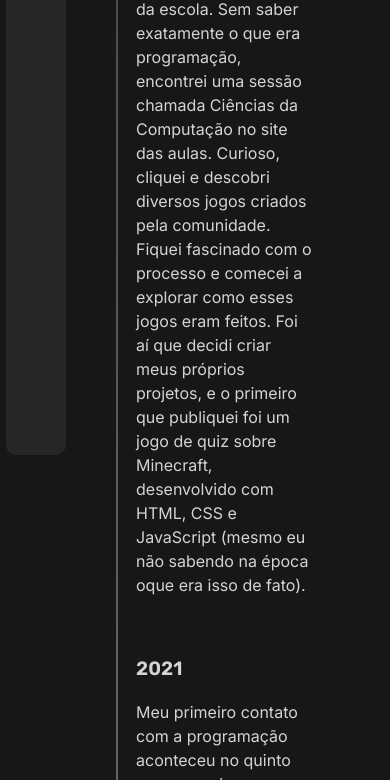
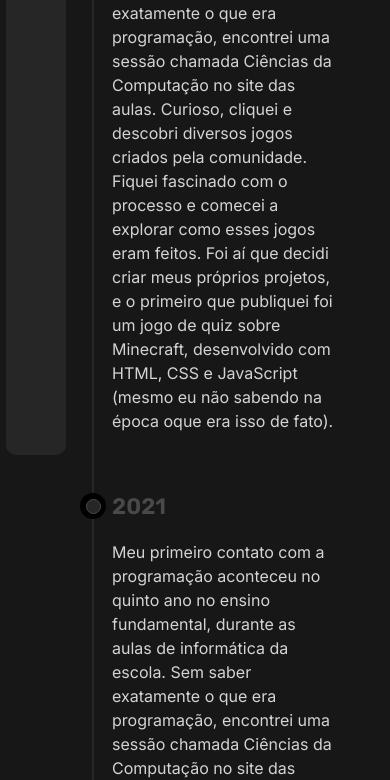
Before and after one commit to Pegasis12/portfolio-2025, a plain HTML site: page timeline.html in a window 390 px wide. Shown: the part 383-1163 px from the top of the page. Drawn offline with Linux system fonts and the light colour scheme.

Commit message:
timeline

```diff
--- a/css/home/timeline.css
+++ b/css/home/timeline.css
@@ -21,9 +21,9 @@
 
 .timeline-linha::before {
   content: "";
-  left: -20px;
+  left: -30px;
   width: 2px;
-  background: linear-gradient(180deg, var(--cor-s2), var(--cor-s1));
+  background: var(--cor-p2);
   height: 100%;
   position: absolute;
 }
@@ -34,10 +34,59 @@
 
 .timeline-anos h2 {
   margin-bottom: 20px;
+  position: relative;
+}
+
+.timeline-anos h2::before{
+  content: "";
+  display: inline-block;
+  width: 40px;
+  height: 40px;
+  border-radius: 50%;
+  background: #000000;
+  position: absolute;
+  left: -50px;
+}
+
+.timeline-anos h2::after{
+  content: "";
+  display: inline-block;
+  width: 20px;
+  height: 20px;
+  border-radius: 50%;
+  background: var(--cor-p2);
+  border: solid 1px var(--cor-s2);
+  position: absolute;
+  left: -41px;
+  top: 9px;
 }
 
 @media (max-width: 980px) {
+  .timeline-linha::before {
+    left: -20px;
+  }
+
+  .timeline-anos h2::before{
+    width: 26px;
+    height: 26px;
+    left: -32px;
+  }
+
+  .timeline-anos h2::after{
+    width: 13px;
+    height: 13px;
+    border-radius: 50%;
+
+    left: -26.4px;
+    top: 6px;
+  }
+
   .timeline-anos {
     margin-top: 60px;
   }
+
+  .timeline-conteudo {
+    padding: 0px 36px;
+    margin-bottom: 40px;
+  }
 }
--- a/css/utilitarios/tipografia.css
+++ b/css/utilitarios/tipografia.css
@@ -1,5 +1,9 @@
 .font-t1-g {
   font: 600 1.8rem "Rubik", sans-serif;
+}
+
+.font-t1-ga{
+  font: 600 2.2rem "Rubik", sans-serif;
 }
 
 .font-t1-gm {
@@ -26,9 +30,13 @@
   font: 600 1.3rem "Rubik", sans-serif;
 }
 
-@media (max-width: 800px){
+@media (max-width: 980px){
   .font-t1-g {
     font: 600 1.2rem "Rubik", sans-serif;
+  }
+
+  .font-t1-ga{
+    font: 600 1.4rem "Rubik", sans-serif;
   }
 
   .font-t1-gm {
--- a/timeline.html
+++ b/timeline.html
@@ -50,32 +50,32 @@
       <div class="timeline-linha">
 
         <div class="timeline-anos">
-          <h2 class="cor-s1 font-t1-gm">2020</h2>
+          <h2 class="cor-s2 font-t1-ga">2020</h2>
           <p class="cor-s1 font-p2-n">Meu primeiro contato com a programação aconteceu no quinto ano no ensino fundamental, durante as aulas de informática da escola. Sem saber exatamente o que era programação, encontrei uma sessão chamada Ciências da Computação no site das aulas. Curioso, cliquei e descobri diversos jogos criados pela comunidade. Fiquei fascinado com o processo e comecei a explorar como esses jogos eram feitos. Foi aí que decidi criar meus próprios projetos, e o primeiro que publiquei foi um jogo de quiz sobre Minecraft, desenvolvido com HTML, CSS e JavaScript (mesmo eu não sabendo na época oque era isso de fato).</p>
         </div>
 
         <div class="timeline-anos">
-          <h2 class="cor-s1 font-t1-gm">2021</h2>
+          <h2 class="cor-s2 font-t1-ga">2021</h2>
           <p class="cor-s1 font-p2-n">Meu primeiro contato com a programação aconteceu no quinto ano no ensino fundamental, durante as aulas de informática da escola. Sem saber exatamente o que era programação, encontrei uma sessão chamada Ciências da Computação no site das aulas. Curioso, cliquei e descobri diversos jogos criados pela comunidade. Fiquei fascinado com o processo e comecei a explorar como esses jogos eram feitos. Foi aí que decidi criar meus próprios projetos, e o primeiro que publiquei foi um jogo de quiz sobre Minecraft, desenvolvido com HTML, CSS e JavaScript (mesmo eu não sabendo na época oque era isso de fato).</p>
         </div>
 
         <div class="timeline-anos">
-          <h2 class="cor-s1 font-t1-gm">2022</h2>
+          <h2 class="cor-s2 font-t1-ga">2022</h2>
           <p class="cor-s1 font-p2-n">Meu primeiro contato com a programação aconteceu no quinto ano no ensino fundamental, durante as aulas de informática da escola. Sem saber exatamente o que era programação, encontrei uma sessão chamada Ciências da Computação no site das aulas. Curioso, cliquei e descobri diversos jogos criados pela comunidade. Fiquei fascinado com o processo e comecei a explorar como esses jogos eram feitos. Foi aí que decidi criar meus próprios projetos, e o primeiro que publiquei foi um jogo de quiz sobre Minecraft, desenvolvido com HTML, CSS e JavaScript (mesmo eu não sabendo na época oque era isso de fato).</p>
         </div>
 
         <div class="timeline-anos">
-          <h2 class="cor-s1 font-t1-gm">2023</h2>
+          <h2 class="cor-s2 font-t1-ga">2023</h2>
           <p class="cor-s1 font-p2-n">Meu primeiro contato com a programação aconteceu no quinto ano no ensino fundamental, durante as aulas de informática da escola. Sem saber exatamente o que era programação, encontrei uma sessão chamada Ciências da Computação no site das aulas. Curioso, cliquei e descobri diversos jogos criados pela comunidade. Fiquei fascinado com o processo e comecei a explorar como esses jogos eram feitos. Foi aí que decidi criar meus próprios projetos, e o primeiro que publiquei foi um jogo de quiz sobre Minecraft, desenvolvido com HTML, CSS e JavaScript (mesmo eu não sabendo na época oque era isso de fato).</p>
         </div>
 
         <div class="timeline-anos">
-          <h2 class="cor-s1 font-t1-gm">2024</h2>
+          <h2 class="cor-s2 font-t1-ga">2024</h2>
           <p class="cor-s1 font-p2-n">Meu primeiro contato com a programação aconteceu no quinto ano no ensino fundamental, durante as aulas de informática da escola. Sem saber exatamente o que era programação, encontrei uma sessão chamada Ciências da Computação no site das aulas. Curioso, cliquei e descobri diversos jogos criados pela comunidade. Fiquei fascinado com o processo e comecei a explorar como esses jogos eram feitos. Foi aí que decidi criar meus próprios projetos, e o primeiro que publiquei foi um jogo de quiz sobre Minecraft, desenvolvido com HTML, CSS e JavaScript (mesmo eu não sabendo na época oque era isso de fato).</p>
         </div>
 
         <div class="timeline-anos">
-          <h2 class="cor-s1 font-t1-gm">2025</h2>
+          <h2 class="cor-s2 font-t1-ga">2025</h2>
           <p class="cor-s1 font-p2-n">Meu primeiro contato com a programação aconteceu no quinto ano no ensino fundamental, durante as aulas de informática da escola. Sem saber exatamente o que era programação, encontrei uma sessão chamada Ciências da Computação no site das aulas. Curioso, cliquei e descobri diversos jogos criados pela comunidade. Fiquei fascinado com o processo e comecei a explorar como esses jogos eram feitos. Foi aí que decidi criar meus próprios projetos, e o primeiro que publiquei foi um jogo de quiz sobre Minecraft, desenvolvido com HTML, CSS e JavaScript (mesmo eu não sabendo na época oque era isso de fato).</p>
         </div>
       </div>
```
